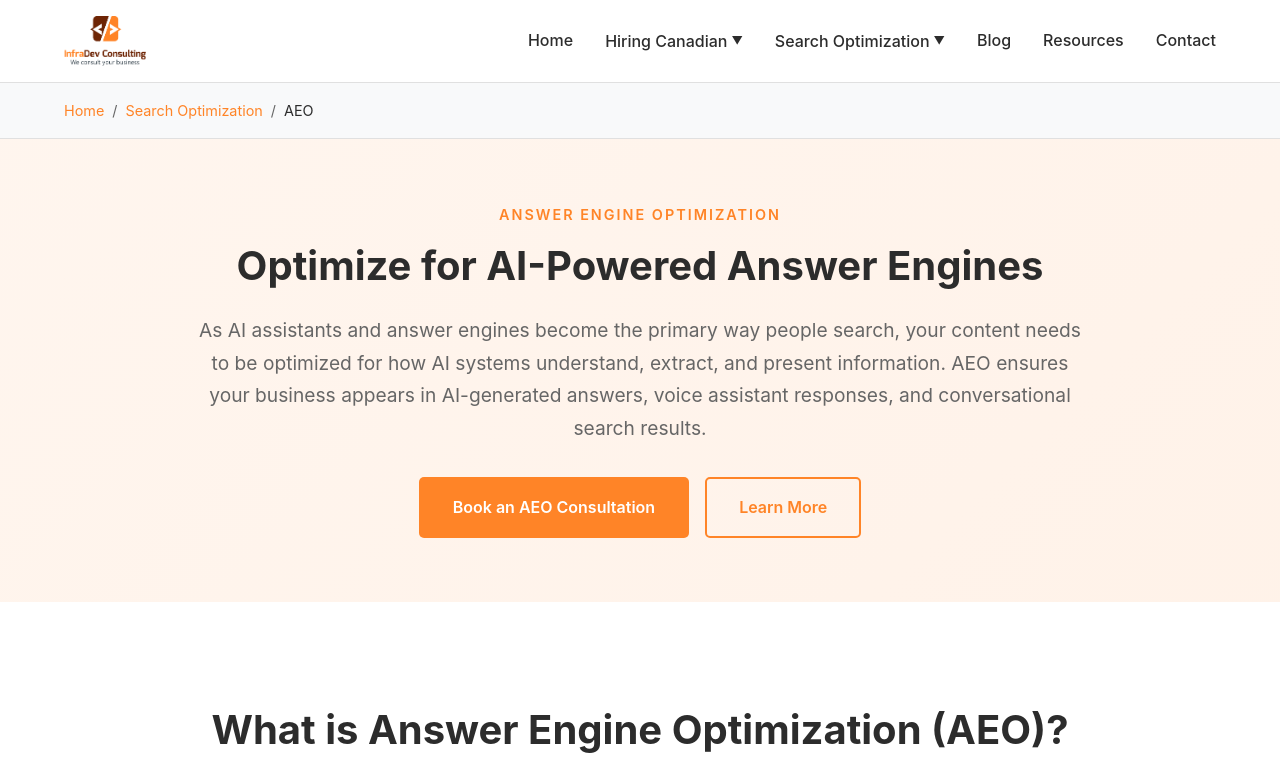
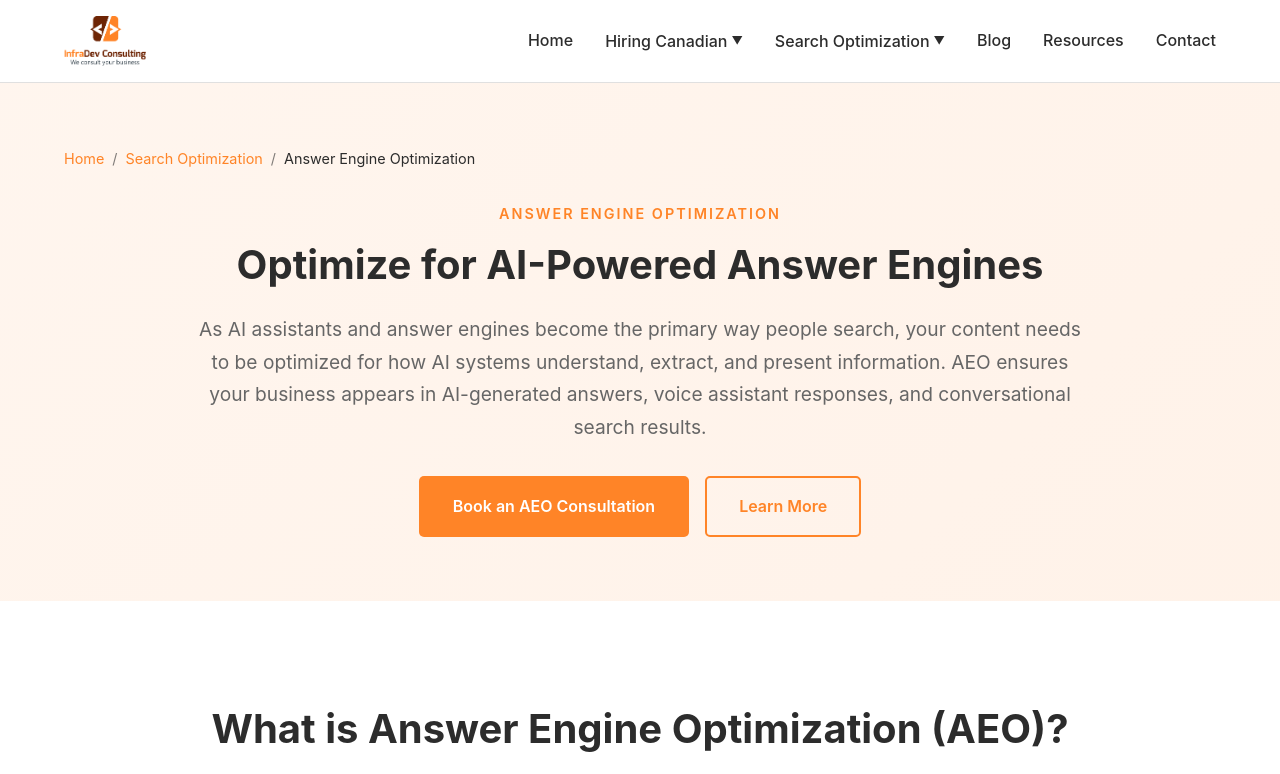
Before and after one commit to mperry68/InfradevConsultingWebsite, an Astro site: page /aeo in a window 1280 px wide. Shown: the top 774 px of the page. Built offline with nearby package versions, Linux system fonts and the light colour scheme; Astro itself is replaced by a stand-in of ours.

Commit message:
breadcrumb

```diff
--- a/src/pages/aeo.astro
+++ b/src/pages/aeo.astro
@@ -14,18 +14,15 @@ const pageUrl = `${siteUrl}/aeo`;
 >
 	<Header />
 	<main>
-		<nav aria-label="Breadcrumb" class="breadcrumb">
-			<div class="container">
-				<ol>
-					<li><a href="/">Home</a></li>
-					<li><a href="/brochure">Search Optimization</a></li>
-					<li>AEO</li>
-				</ol>
-			</div>
-		</nav>
-
 		<section class="aeo-hero section">
 			<div class="container">
+				<nav aria-label="Breadcrumb" class="breadcrumb">
+					<ol>
+						<li><a href="/">Home</a></li>
+						<li><a href="/brochure">Search Optimization</a></li>
+						<li>Answer Engine Optimization</li>
+					</ol>
+				</nav>
 				<div class="hero-content">
 					<p class="eyebrow">Answer Engine Optimization</p>
 					<h1>Optimize for AI-Powered Answer Engines</h1>
@@ -257,9 +254,8 @@ const pageUrl = `${siteUrl}/aeo`;
 
 <style>
 	.breadcrumb {
-		background: var(--color-bg-light);
-		padding: 1rem 0;
-		border-bottom: 1px solid #e0e0e0;
+		margin-bottom: 2rem;
+		text-align: left;
 	}
 
 	.breadcrumb ol {
@@ -269,21 +265,28 @@ const pageUrl = `${siteUrl}/aeo`;
 		margin: 0;
 		padding: 0;
 		font-size: 0.9rem;
+		justify-content: flex-start;
 	}
 
 	.breadcrumb li:not(:last-child)::after {
 		content: "/";
 		margin-left: 0.5rem;
-		color: var(--color-text-light);
+		color: rgba(44, 44, 44, 0.6);
 	}
 
 	.breadcrumb a {
 		color: var(--color-orange);
 		text-decoration: none;
+		transition: color 0.3s ease;
 	}
 
 	.breadcrumb a:hover {
+		color: var(--color-orange-dark);
 		text-decoration: underline;
+	}
+
+	.breadcrumb li:last-child {
+		color: var(--color-text);
 	}
 
 	.aeo-hero {
--- a/src/pages/blog/[slug].astro
+++ b/src/pages/blog/[slug].astro
@@ -30,18 +30,15 @@ const seoDescription = post.data.seoDescription || post.data.description;
 >
 	<Header />
 	<main>
-		<nav aria-label="Breadcrumb" class="breadcrumb">
-			<div class="container">
-				<ol>
-					<li><a href="/">Home</a></li>
-					<li><a href="/blog">Blog</a></li>
-					<li>{post.data.title}</li>
-				</ol>
-			</div>
-		</nav>
-
 		<article class="blog-post section">
 			<div class="container">
+				<nav aria-label="Breadcrumb" class="breadcrumb">
+					<ol>
+						<li><a href="/">Home</a></li>
+						<li><a href="/blog">Blog</a></li>
+						<li>{post.data.title}</li>
+					</ol>
+				</nav>
 				<div class="blog-post-header">
 					<div class="blog-post-meta">
 						<time datetime={post.data.pubDate.toISOString()}>
@@ -86,10 +83,13 @@ const seoDescription = post.data.seoDescription || post.data.description;
 </Layout>
 
 <style>
+	.blog-post {
+		background: var(--color-bg);
+	}
+
 	.breadcrumb {
-		background: var(--color-bg-light);
-		padding: 1rem 0;
-		border-bottom: 1px solid #e0e0e0;
+		margin-bottom: 2rem;
+		text-align: left;
 	}
 
 	.breadcrumb ol {
@@ -98,6 +98,7 @@ const seoDescription = post.data.seoDescription || post.data.description;
 		gap: 0.5rem;
 		align-items: center;
 		font-size: 0.9rem;
+		justify-content: flex-start;
 	}
 
 	.breadcrumb li:not(:last-child)::after {
@@ -109,6 +110,7 @@ const seoDescription = post.data.seoDescription || post.data.description;
 	.breadcrumb a {
 		color: var(--color-text-light);
 		text-decoration: none;
+		transition: color 0.3s ease;
 	}
 
 	.breadcrumb a:hover {
@@ -118,10 +120,6 @@ const seoDescription = post.data.seoDescription || post.data.description;
 	.breadcrumb li:last-child {
 		color: var(--color-text);
 		font-weight: 500;
-	}
-
-	.blog-post {
-		background: var(--color-bg);
 	}
 
 	.blog-post-header {
--- a/src/pages/consulting-management.astro
+++ b/src/pages/consulting-management.astro
@@ -14,8 +14,10 @@ const pageUrl = `${siteUrl}/consulting-management`;
 >
 	<Header />
 	<main itemscope itemtype="https://schema.org/Service">
+		<!-- Hero Section -->
+		<section class="eor-hero section">
+			<div class="container">
 				<nav aria-label="Breadcrumb" class="breadcrumb">
-			<div class="container">
 					<ol itemscope itemtype="https://schema.org/BreadcrumbList">
 						<li itemprop="itemListElement" itemscope itemtype="https://schema.org/ListItem">
 							<a itemprop="item" href="/"><span itemprop="name">Home</span></a>
@@ -26,11 +28,7 @@ const pageUrl = `${siteUrl}/consulting-management`;
 							<meta itemprop="position" content="2" />
 						</li>
 					</ol>
-			</div>
 				</nav>
-		<!-- Hero Section -->
-		<section class="eor-hero section">
-			<div class="container">
 				<div class="hero-content">
 					<h1 itemprop="name">Consulting Management Services for U.S. Companies</h1>
 					<p class="hero-subtitle">Engage Canadian consultants seamlessly with our full-service consulting management. We handle contracts, invoicing, GST/HST remittances, and all administrative tasks so you can focus on project delivery.</p>
@@ -518,9 +516,8 @@ const pageUrl = `${siteUrl}/consulting-management`;
 	}
 
 	.breadcrumb {
-		background: var(--color-bg-light);
-		padding: 1rem 0;
-		border-bottom: 1px solid #e0e0e0;
+		margin-bottom: 2rem;
+		text-align: left;
 	}
 
 	.breadcrumb ol {
@@ -530,6 +527,7 @@ const pageUrl = `${siteUrl}/consulting-management`;
 		margin: 0;
 		padding: 0;
 		font-size: 0.9rem;
+		justify-content: flex-start;
 	}
 
 	.breadcrumb li {
@@ -540,20 +538,22 @@ const pageUrl = `${siteUrl}/consulting-management`;
 	.breadcrumb li:not(:last-child)::after {
 		content: "/";
 		margin-left: 0.5rem;
-		color: var(--color-text-light);
+		color: rgba(255, 255, 255, 0.7);
 	}
 
 	.breadcrumb a {
-		color: var(--color-orange);
+		color: rgba(255, 255, 255, 0.9);
 		text-decoration: none;
+		transition: color 0.3s ease;
 	}
 
 	.breadcrumb a:hover {
+		color: #fff;
 		text-decoration: underline;
 	}
 
 	.breadcrumb span {
-		color: var(--color-text-light);
+		color: rgba(255, 255, 255, 0.9);
 	}
 
 	.hero-cta {
--- a/src/pages/eor.astro
+++ b/src/pages/eor.astro
@@ -14,8 +14,10 @@ const pageUrl = `${siteUrl}/eor`;
 >
 	<Header />
 	<main itemscope itemtype="https://schema.org/Service">
+		<!-- Hero Section -->
+		<section class="eor-hero section">
+			<div class="container">
 				<nav aria-label="Breadcrumb" class="breadcrumb">
-			<div class="container">
 					<ol itemscope itemtype="https://schema.org/BreadcrumbList">
 						<li itemprop="itemListElement" itemscope itemtype="https://schema.org/ListItem">
 							<a itemprop="item" href="/"><span itemprop="name">Home</span></a>
@@ -26,11 +28,7 @@ const pageUrl = `${siteUrl}/eor`;
 							<meta itemprop="position" content="2" />
 						</li>
 					</ol>
-			</div>
 				</nav>
-		<!-- Hero Section -->
-		<section class="eor-hero section">
-			<div class="container">
 				<div class="hero-content">
 					<h1 itemprop="name">Employer of Record Services for U.S. Companies Hiring in Canada</h1>
 					<p class="hero-subtitle">We handle all Canadian employment compliance, payroll processing, tax remittances, and HR administration. You maintain full control over day-to-day work while we ensure complete legal compliance.</p>
@@ -490,10 +488,15 @@ const pageUrl = `${siteUrl}/eor`;
 </script>
 
 <style>
+	.eor-hero {
+		background: rgba(139, 58, 26, 0.3);
+		padding: 6rem 0 4rem;
+		text-align: center;
+	}
+
 	.breadcrumb {
-		background: var(--color-bg-light);
-		padding: 1rem 0;
-		border-bottom: 1px solid #e0e0e0;
+		margin-bottom: 2rem;
+		text-align: left;
 	}
 
 	.breadcrumb ol {
@@ -503,6 +506,7 @@ const pageUrl = `${siteUrl}/eor`;
 		margin: 0;
 		padding: 0;
 		font-size: 0.9rem;
+		justify-content: flex-start;
 	}
 
 	.breadcrumb li {
@@ -513,26 +517,22 @@ const pageUrl = `${siteUrl}/eor`;
 	.breadcrumb li:not(:last-child)::after {
 		content: "/";
 		margin-left: 0.5rem;
-		color: var(--color-text-light);
+		color: rgba(255, 255, 255, 0.7);
 	}
 
 	.breadcrumb a {
-		color: var(--color-orange);
+		color: rgba(255, 255, 255, 0.9);
 		text-decoration: none;
+		transition: color 0.3s ease;
 	}
 
 	.breadcrumb a:hover {
+		color: #fff;
 		text-decoration: underline;
 	}
 
 	.breadcrumb span {
-		color: var(--color-text-light);
-	}
-
-	.eor-hero {
-		background: rgba(139, 58, 26, 0.3);
-		padding: 6rem 0 4rem;
-		text-align: center;
+		color: rgba(255, 255, 255, 0.9);
 	}
 
 	.hero-content {
--- a/src/pages/geo.astro
+++ b/src/pages/geo.astro
@@ -14,18 +14,15 @@ const pageUrl = `${siteUrl}/geo`;
 >
 	<Header />
 	<main>
-		<nav aria-label="Breadcrumb" class="breadcrumb">
-			<div class="container">
-				<ol>
-					<li><a href="/">Home</a></li>
-					<li><a href="/brochure">Search Optimization</a></li>
-					<li>GEO</li>
-				</ol>
-			</div>
-		</nav>
-
 		<section class="geo-hero section">
 			<div class="container">
+				<nav aria-label="Breadcrumb" class="breadcrumb">
+					<ol>
+						<li><a href="/">Home</a></li>
+						<li><a href="/brochure">Search Optimization</a></li>
+						<li>Generative Engine Optimization</li>
+					</ol>
+				</nav>
 				<div class="hero-content">
 					<p class="eyebrow">Generative Engine Optimization</p>
 					<h1>Optimize for Generative AI Search Engines</h1>
@@ -293,9 +290,8 @@ const pageUrl = `${siteUrl}/geo`;
 
 <style>
 	.breadcrumb {
-		background: var(--color-bg-light);
-		padding: 1rem 0;
-		border-bottom: 1px solid #e0e0e0;
+		margin-bottom: 2rem;
+		text-align: left;
 	}
 
 	.breadcrumb ol {
@@ -305,21 +301,28 @@ const pageUrl = `${siteUrl}/geo`;
 		margin: 0;
 		padding: 0;
 		font-size: 0.9rem;
+		justify-content: flex-start;
 	}
 
 	.breadcrumb li:not(:last-child)::after {
 		content: "/";
 		margin-left: 0.5rem;
-		color: var(--color-text-light);
+		color: rgba(44, 44, 44, 0.6);
 	}
 
 	.breadcrumb a {
 		color: var(--color-orange);
 		text-decoration: none;
+		transition: color 0.3s ease;
 	}
 
 	.breadcrumb a:hover {
+		color: var(--color-orange-dark);
 		text-decoration: underline;
+	}
+
+	.breadcrumb li:last-child {
+		color: var(--color-text);
 	}
 
 	.geo-hero {
```
Also changed, not shown: src/pages/cookies-policy.astro (+9 -10 lines), src/pages/environmental-policy.astro (+9 -10 lines), src/pages/privacy-policy.astro (+9 -10 lines), src/pages/quality-policy.astro (+9 -10 lines). Lines whose indentation alone changed are shown as unchanged.
